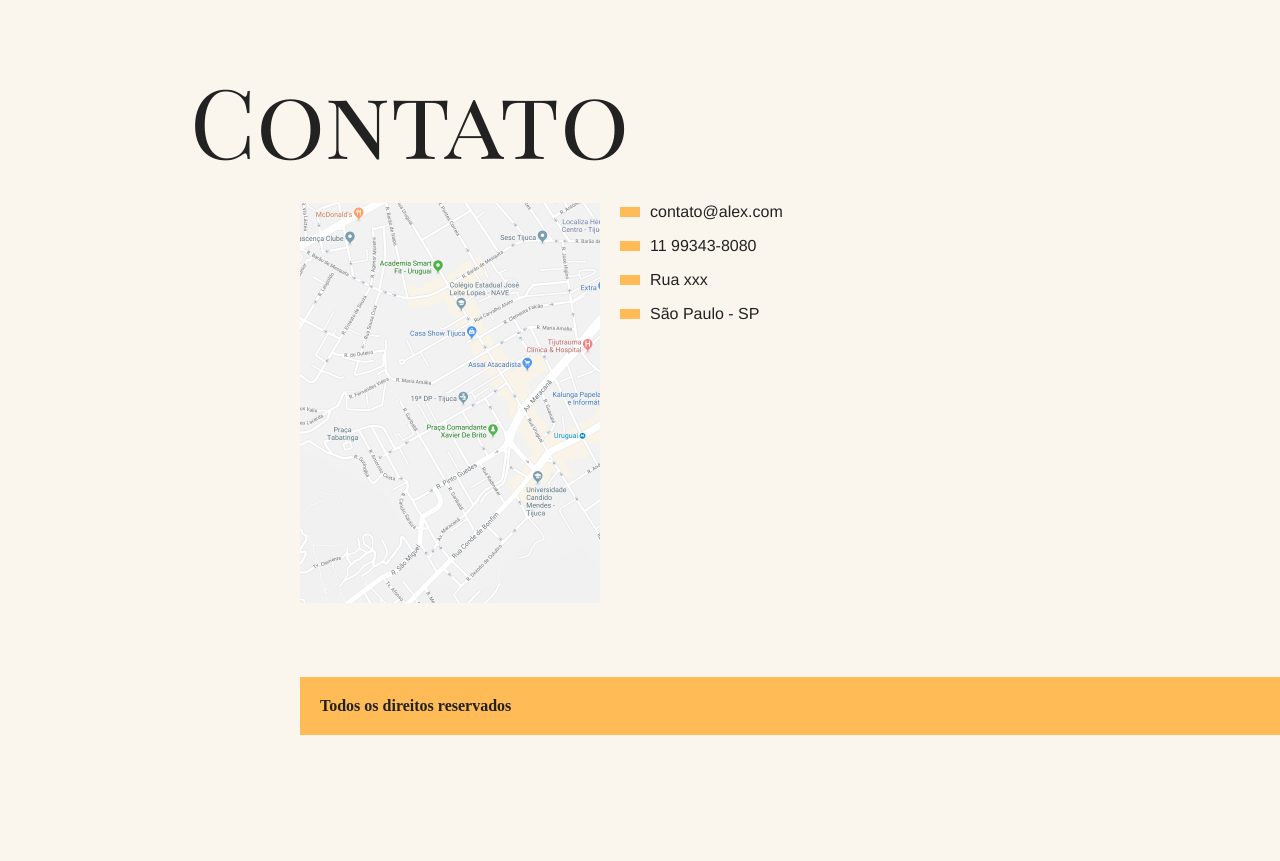
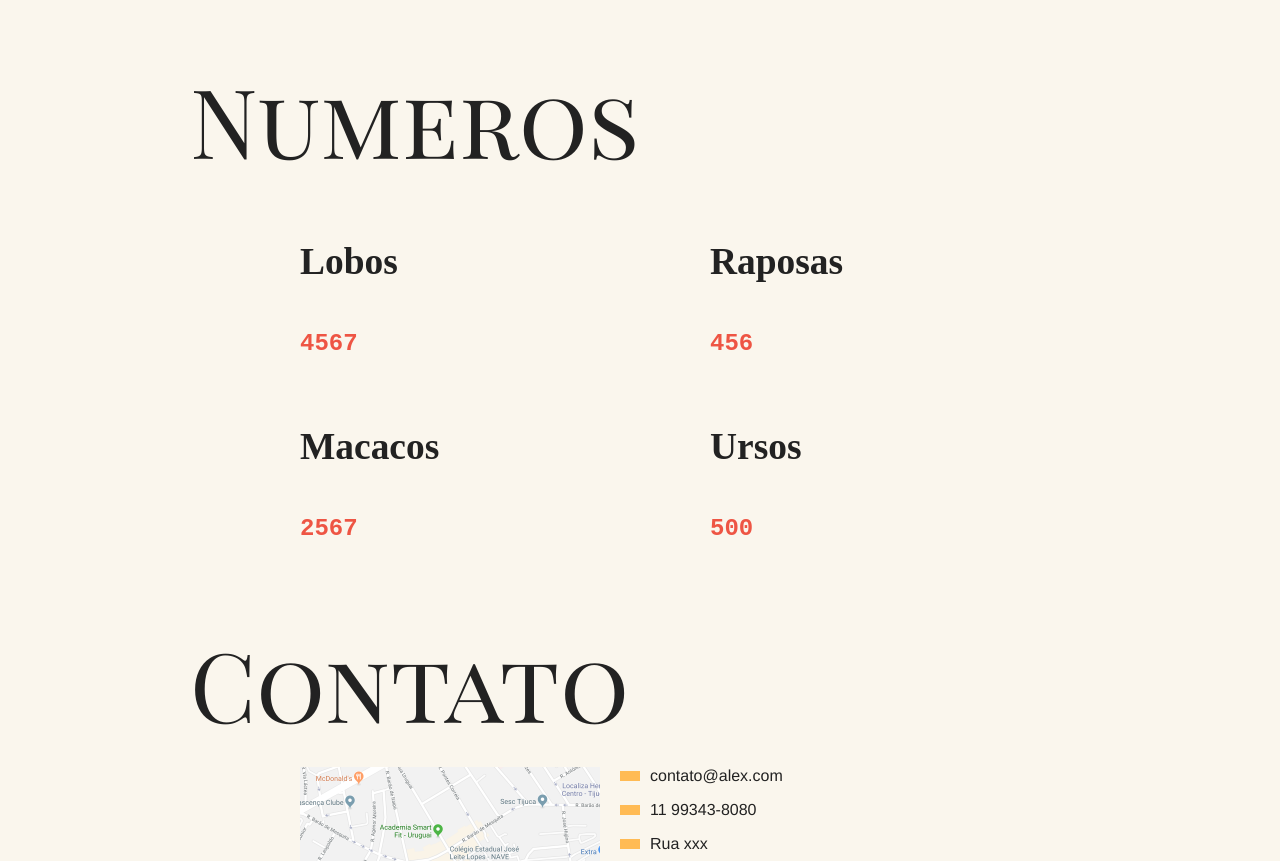
Before and after one commit to alexmuniz96/todayilearned, a plain HTML site: page origamidAnimaisFantasticos/index.html in a window 1280 px wide. Shown: the part 1229-2090 px from the top of the page. Before the commit the page ends 1996 px from the top, so only its background shows below. Drawn offline with Linux system fonts and the light colour scheme.

Commit message:
add animate numbers

```diff
--- /dev/null
+++ b/origamidAnimaisFantasticos/css/numbers.css
@@ -0,0 +1,18 @@
+.numeros-grid{
+  grid-column: 2/4;
+  display: grid;
+  grid-template-columns: 1fr 1fr;
+  grid-gap: 30px;
+}
+.numeros-grid{
+  font-size: 2rem;
+  margin-bottom: .5rem;
+}
+
+.numeros-grid span{
+  font-family: "IBM Plex Mono", monospace;
+  font-weight: bold;
+  font-size: 1.5rem;
+  color: #e54;
+
+}
--- a/origamidAnimaisFantasticos/css/style.css
+++ b/origamidAnimaisFantasticos/css/style.css
@@ -3,3 +3,4 @@
 @import "tooltip.css";
 @import "dropdown.css";
 @import "menu-mobile.css";
+@import "numbers.css";
--- a/origamidAnimaisFantasticos/index.html
+++ b/origamidAnimaisFantasticos/index.html
@@ -195,6 +195,28 @@
       </dl>
     </section>
 
+    <section class="grid-section numeros" data-anime='scroll'>
+      <h1 class="titulo">Numeros</h2>
+      <div class="numeros-grid">
+        <div class="numero-animal">
+          <h3>Lobos</h3>
+          <span data-numero>4567</span>
+        </div>
+        <div class="numero-animal">
+          <h3>Raposas</h3>
+          <span data-numero>456</span>
+        </div>
+        <div class="numero-animal">
+          <h3>Macacos</h3>
+          <span data-numero>2567</span>
+        </div>
+        <div class="numero-animal">
+          <h3>Ursos</h3>
+          <span data-numero>500</span>
+        </div>
+      </div>
+    </section>
+
     <section class="grid-section contato " data-anime='scroll' id="contato">
       <h1 class="titulo">Contato</h1>
       <div class="mapa" data-tooltip aria-label="Localização perto de estacionamento">
--- /dev/null
+++ b/origamidAnimaisFantasticos/js/numbersAnimate.js
@@ -0,0 +1,19 @@
+export default function initNumbersAnimate(){
+
+}
+
+const numbers = document.querySelectorAll("[data-numero]")
+
+numbers.forEach(number =>{
+  const dataNumber = +number.innerHTML
+  let start = 0
+  let increment = Math.floor(dataNumber / 50)
+  const timer = setInterval(()=>{
+    start= start + increment
+    number.innerHTML = start
+    if(start>dataNumber){
+      number.innerHTML = dataNumber
+      clearInterval(timer)
+    }
+  },25 * Math.random())
+})
--- a/origamidAnimaisFantasticos/js/script.js
+++ b/origamidAnimaisFantasticos/js/script.js
@@ -5,7 +5,8 @@ import initAnimate from "./animateScroll.js"
 import initModal from "./modal.js"
 import initTooltip from "./tooltip.js"
 import initDropdown from "./dropdown.js"
-import menuMobile from "./menu-mobile.JS"
+import menuMobile from "./menu-mobile.js"
+import initNumbersAnimate from "./numbersAnimate.js"
 
 initTabNavMenu()
 initAccordion()
@@ -15,3 +16,4 @@ initModal()
 initTooltip()
 initDropdown()
 menuMobile()
+initNumbersAnimate()
```
